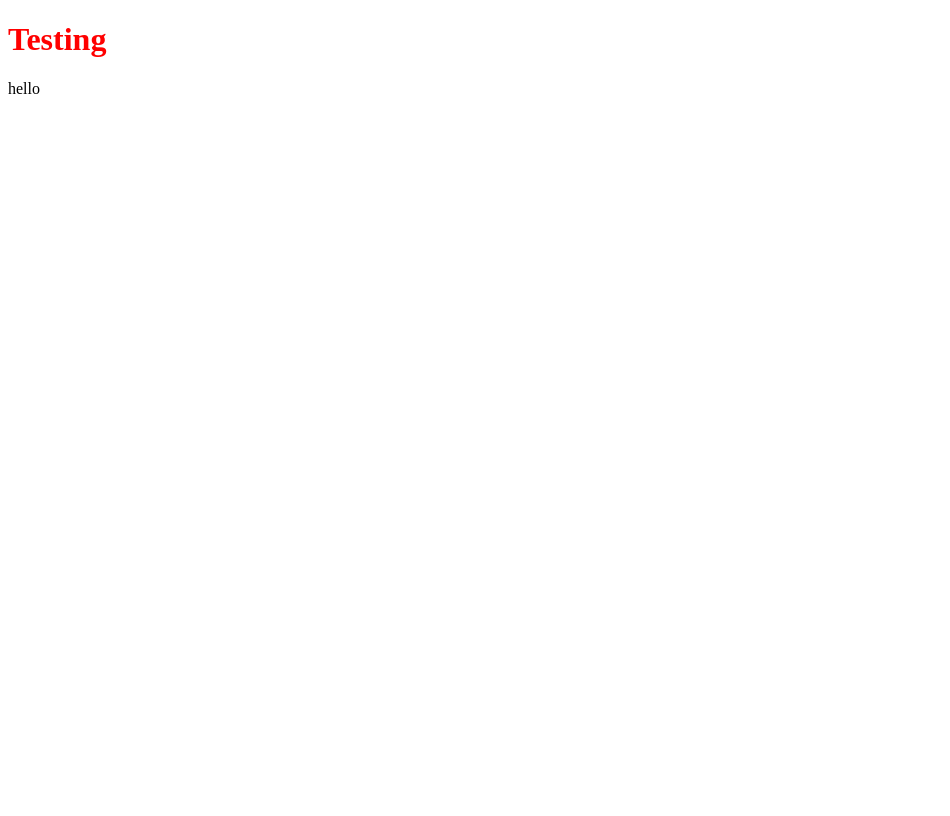
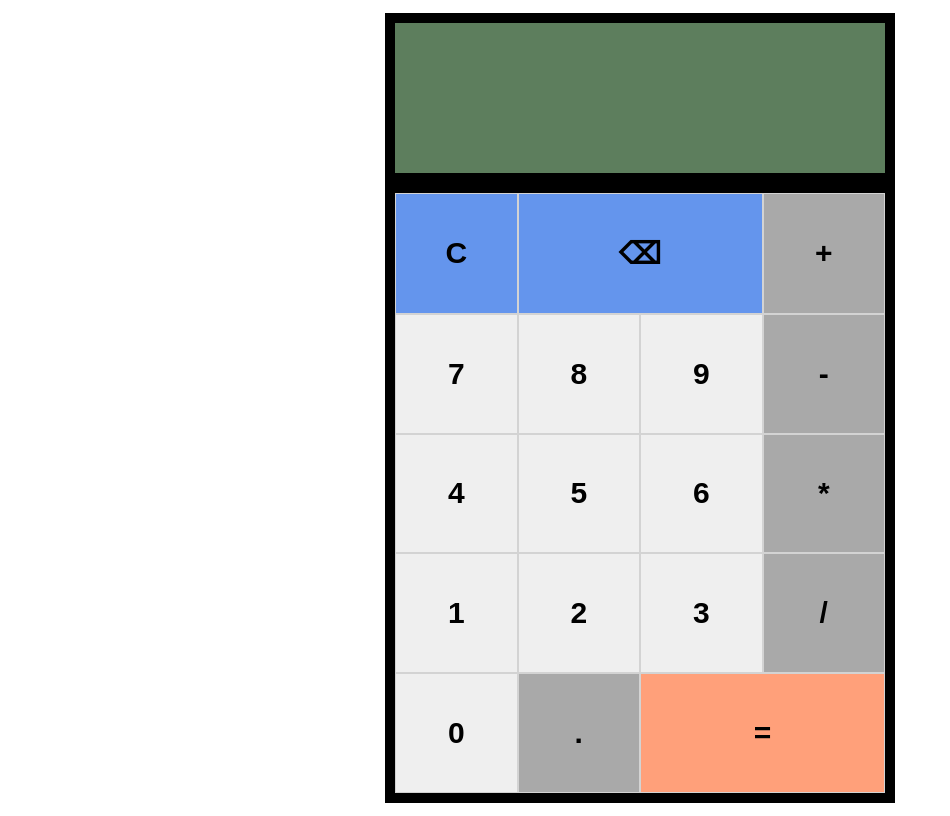
Before and after one commit to jlcarg/project-calculator, a plain HTML site: page index.html in a window 1280 px wide. Shown: the whole page, without its empty margins (0-950 px from the left). Drawn offline with Linux system fonts and the light colour scheme.

Commit message:
Build the html representation of the calculator
Create the buttons via javascript and add first version of styling via css.

```diff
--- a/index.html
+++ b/index.html
@@ -8,7 +8,10 @@
     <script src="script.js" defer></script>
 </head>
 <body>
-    <h1>Testing</h1>
-    <div class="container"></div>
+    <div class="container">
+        <div class="display"></div>
+        <div class="keypad">
+        </div>
+    </div>
 </body>
 </html>
--- a/script.js
+++ b/script.js
@@ -1,6 +1,77 @@
-container = document.querySelector(".container");
+const keypad = document.querySelector(".keypad");
+const buttonsChars = ['C', '⌫'
+                      , 'addition', '7', '8', '9'
+                      , 'subtraction', '4', '5', '6'
+                      , 'multiplication', '1', '2', '3'
+                      , 'division', '0', 'dot', 'equal']
 
-newDiv = document.createElement('div');
-newDiv.textContent = "hello";
+for (let button of buttonsChars) {
+    const newButton = document.createElement('button');
+    newButton.classList.add('button', button);
+    newButton.textContent = button;
+    keypad.appendChild(newButton);
 
-container.appendChild(newDiv);
+    switch (button) {
+        case "addition":
+            newButton.textContent = "+";
+            break;
+        case "subtraction":
+            newButton.textContent = "-";
+            break;
+        case "multiplication":
+            newButton.textContent = "*";
+            break;
+        case "division":
+            newButton.textContent = "/";
+            break;
+        case "dot":
+            newButton.textContent = ".";
+            break;
+        case "equal":
+            newButton.textContent = "=";
+            break;
+    }
+
+}
+
+let number1 = 0;
+let number2 = 0;
+let operator = "";
+
+function add(num1, num2) {
+    return num1 + num2;
+}
+
+function subtract(num1, num2) {
+    return num1 - num2;
+}
+
+function multiply(num1, num2) {
+    return num1 * num2;
+}
+
+function divide(num1, num2) {
+    return num1 / num2;
+}
+
+function operate(num1, num2, operator) {
+
+    let operation;
+    switch (operator) {
+        case "+":
+            operation = add;
+            break;
+        case "-":
+            operation = subtract;
+            break;
+        case "*":
+            operation = multiply;
+            break;
+        case "/":
+            operation = divide;
+            break;
+    }
+
+    return operation(num1, num2);
+
+}
--- a/style.css
+++ b/style.css
@@ -4,6 +4,61 @@ html {
     padding: 0;
 }
 
-h1 {
-    color: red;
+.container {
+    width: 100%;
+    height: 100vh;
+    display: flex;
+    flex-direction: column;
+    justify-content: center;
+    align-items: center;
 }
+
+.display,
+.keypad {
+    border: 10px,solid, black;
+}
+
+.display {
+    height: 150px;
+    width: 490px;
+    background-color: #5d7e5d;
+}
+
+.keypad {
+    display: flex;
+    flex-wrap: wrap;
+    width: 490px;
+    height: 600px;
+    background-color: darkgray;
+}
+
+.button {
+    width: 122.5px;
+    font-size: 30px;
+    font-weight: bolder;
+    text-align: center;
+    border: 0.5px solid lightgray;
+}
+
+.⌫,
+.equal {
+    width: 245px;
+}
+
+.C,
+.⌫ {
+    background-color: cornflowerblue;
+}
+
+.addition,
+.subtraction,
+.multiplication,
+.division,
+.dot {
+    background-color: darkgray;
+}
+
+
+.equal {
+    background-color: lightsalmon;
+}
```
